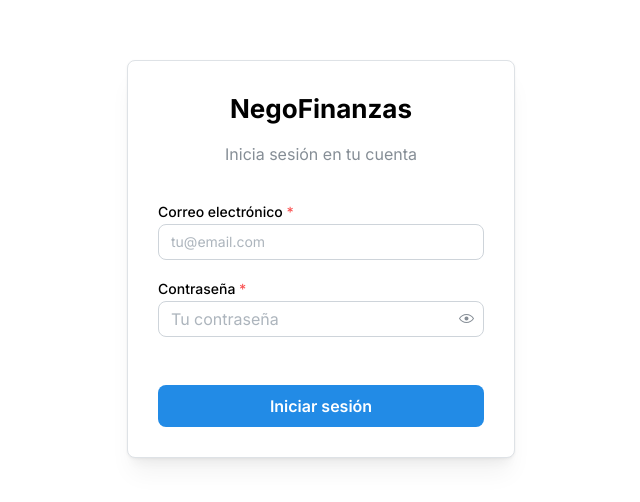
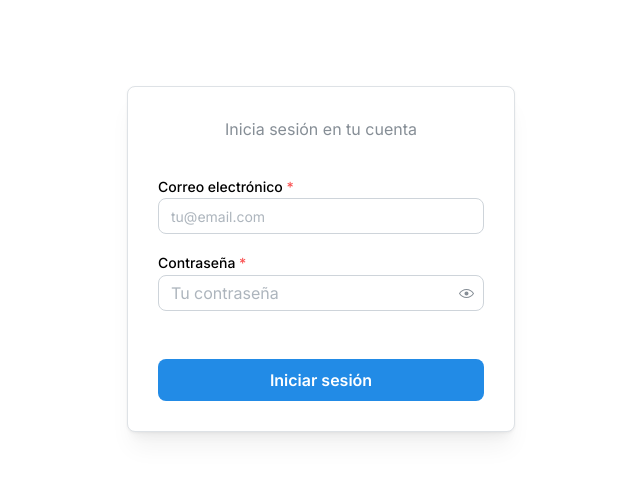
Before and after one commit to programadorlorenzo/negofinanzas-front, a Next.js app: page /auth/signin in a window 1280 px wide. Shown: the part 196-698 px from the top of the page, without its empty margins (319-959 px from the left). Built offline with nearby package versions, Linux system fonts and the light colour scheme.

Commit message:
refactor: remove unused Title component from SignIn page

```diff
--- a/src/app/auth/signin/page.tsx
+++ b/src/app/auth/signin/page.tsx
@@ -8,7 +8,6 @@ import {
   TextInput,
   PasswordInput,
   Button,
-  Title,
   Text,
   Alert,
   Center,
@@ -84,9 +83,7 @@ export default function SignIn() {
     <Container size={420} my={40}>
       <Center style={{ height: '100vh' }}>
         <Paper withBorder shadow="md" p={30} mt={30} radius="md" style={{ width: '100%' }}>
-          <Title order={2} ta="center" mb="md">
-            NegoFinanzas
-          </Title>
+
           <Text ta="center" mb="xl" c="dimmed">
             Inicia sesión en tu cuenta
           </Text>
```
